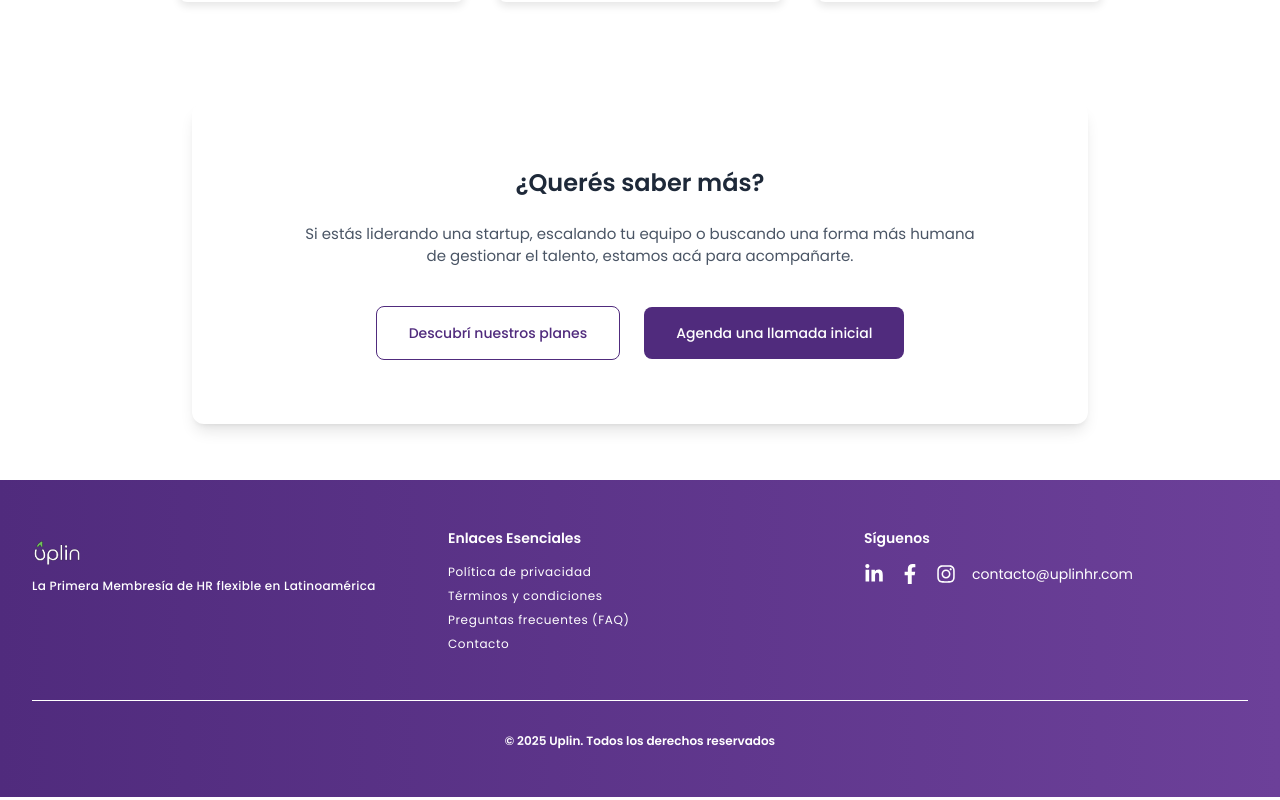
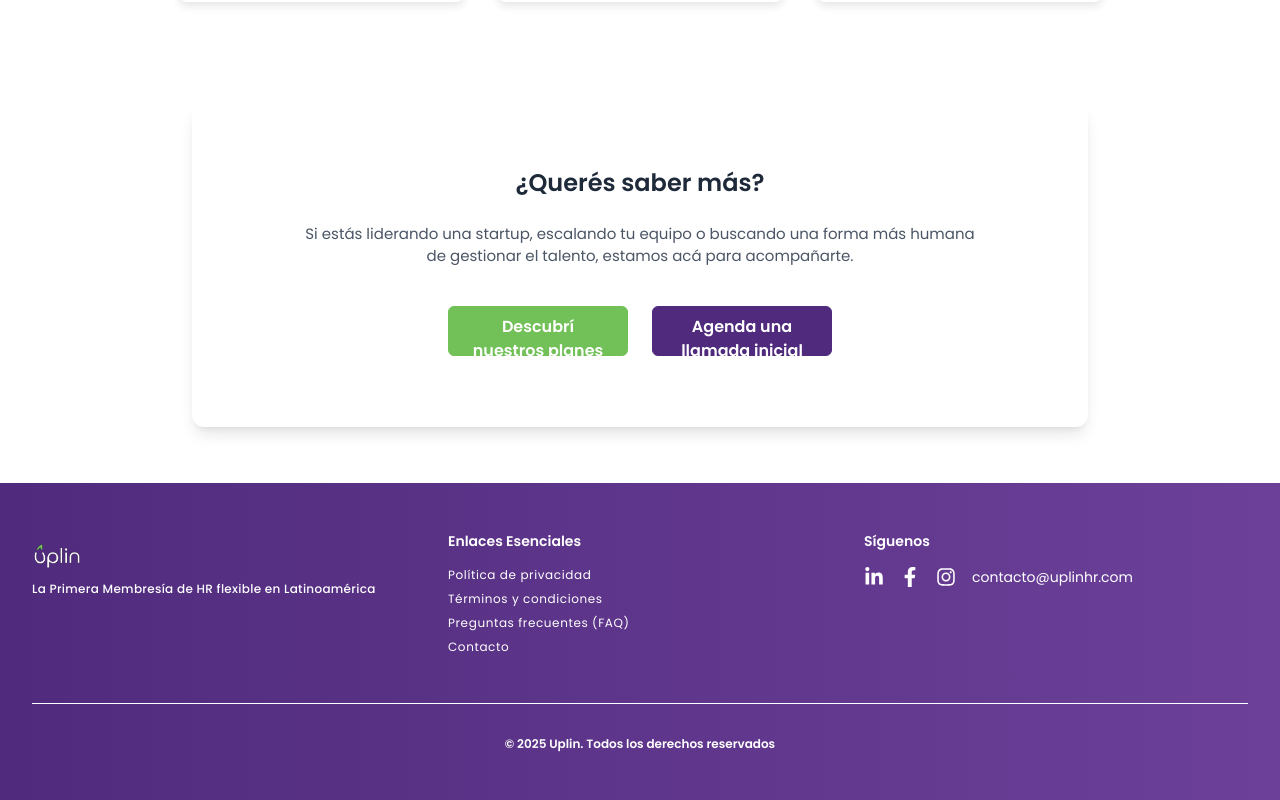
Before and after one commit to Uplinhr/uplinhr, a Next.js app: page /quienes-somos in a window 1280 px wide. Shown: the part 2374-3174 px from the top of the page. Built offline with nearby package versions, Linux system fonts and the light colour scheme.

Commit message:
Pequeña Modificación
Botones del CTA de la page Quienes Somos

```diff
--- a/src/app/quienes-somos/page.tsx
+++ b/src/app/quienes-somos/page.tsx
@@ -1,3 +1,4 @@
+import Button from "@/components/Button/Button";
 import Needs from "@/views/Needs";
 import Image from "next/image";
 import { FaLinkedin } from "react-icons/fa";
@@ -142,19 +143,23 @@ const AboutUs = () => {
             forma más humana de gestionar el talento, estamos acá para
             acompañarte.
           </p>
+
           <div className="flex flex-col sm:flex-row justify-center items-center gap-4 sm:gap-6">
-            <a
-              className="px-6 py-3 sm:px-8 sm:py-4 border border-[#502B7D] text-[#502B7D] rounded-lg text-sm font-medium hover:bg-purple-50 transition-colors w-full sm:w-auto"
-              href="/planes"
-            >
-              Descubrí nuestros planes
-            </a>
-            <a
-              className="px-6 py-3 sm:px-8 sm:py-4 bg-[#502B7D] text-white rounded-lg text-sm font-medium hover:bg-[#6b4699] transition-colors w-full sm:w-auto"
-              href="https://outlook.office.com/book/ConectconUplin1@uplinhr.com/?ismsaljsauthenabled"
-            >
-              Agenda una llamada inicial
-            </a>
+            <Button
+              link="/planes"
+              tag="Descubrí nuestros planes"
+              mode={2}
+              height={50}
+              width={180}
+            />
+
+            <Button
+              link="https://outlook.office.com/book/ConectconUplin1@uplinhr.com/?ismsaljsauthenabled"
+              tag="Agenda una llamada inicial"
+              mode={0}
+              height={50}
+              width={180}
+            />
           </div>
         </div>
       </section>
```
